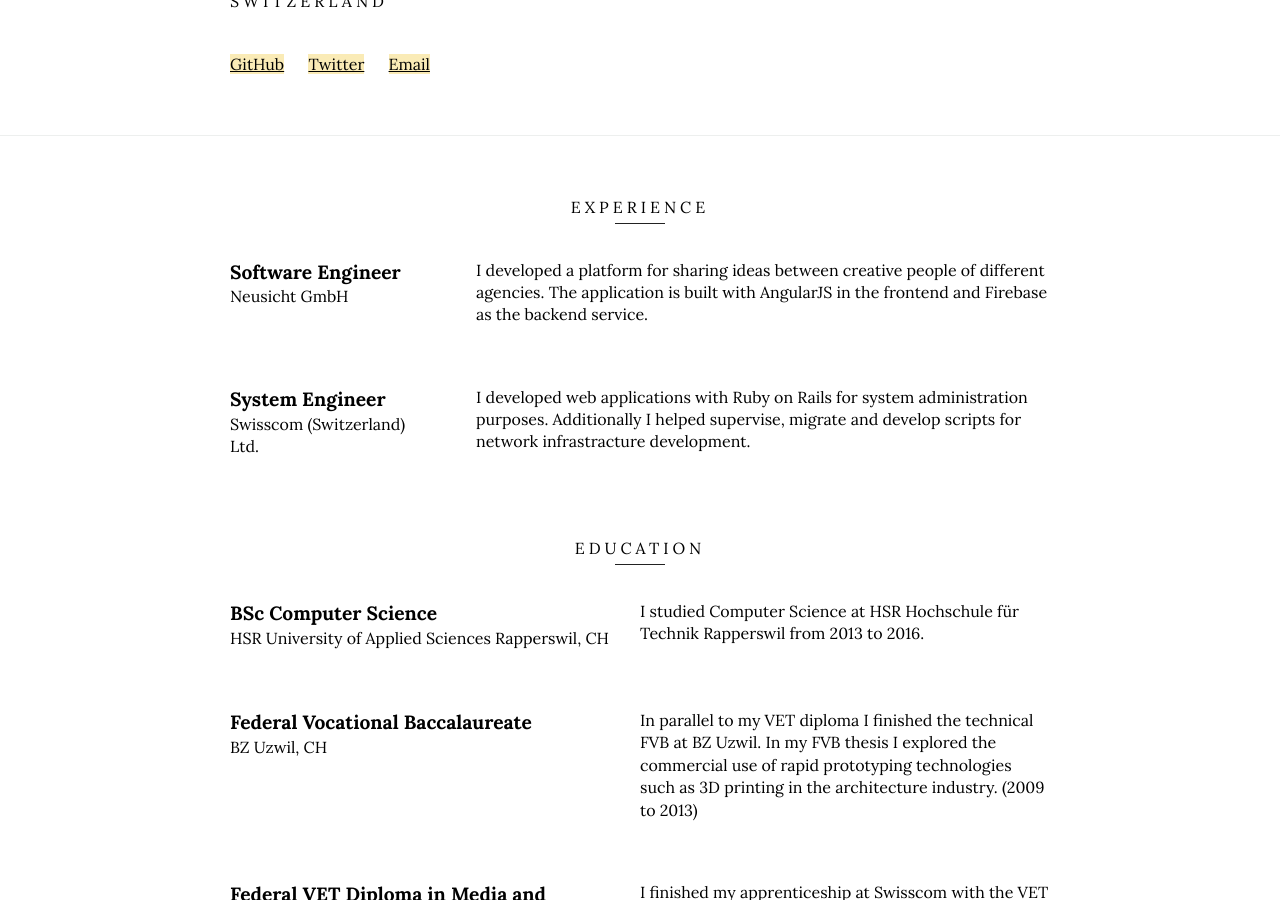
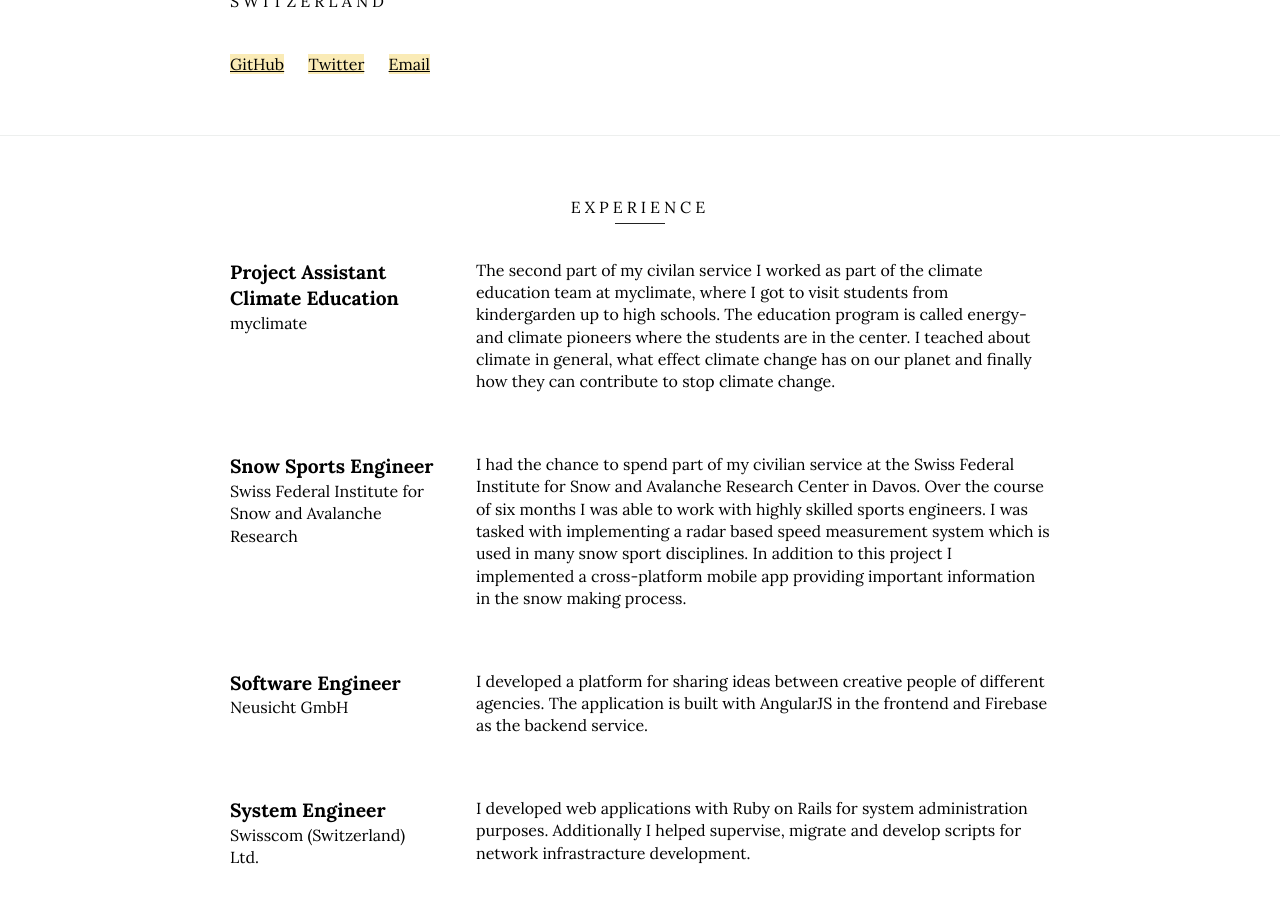
Before and after one commit to manuelroth/manuelroth.github.io, a Jekyll site: the page built from index.html, in a window 1280 px wide and 900 px high, scrolled down 431 px. Built offline with Jekyll 4.4.1, drawn with Linux system fonts in a browser that asks for light colours.

Commit message:
Add civilian service to jobs section

```diff
--- a/_data/jobs.yml
+++ b/_data/jobs.yml
@@ -1,3 +1,11 @@
+-   title: Project Assistant Climate Education
+    company: myclimate
+    description: The second part of my civilan service I worked as part of the climate education team at myclimate, where I got to visit students from kindergarden up to high schools. The education program is called energy- and climate pioneers where the students are in the center. I teached about climate in general, what effect climate change has on our planet and finally how they can contribute to stop climate change.
+
+-   title: Snow Sports Engineer
+    company: Swiss Federal Institute for Snow and Avalanche Research
+    description: I had the chance to spend part of my civilian service at the Swiss Federal Institute for Snow and Avalanche Research Center in Davos. Over the course of six months I was able to work with highly skilled sports engineers. I was tasked with implementing a radar based speed measurement system which is used in many snow sport disciplines. In addition to this project I implemented a cross-platform mobile app providing important information in the snow making process.
+
 -   title: Software Engineer
     company: Neusicht GmbH
     description: I developed a platform for sharing ideas between creative people of different agencies. The application is built with AngularJS in the frontend and Firebase as the backend service.
```
